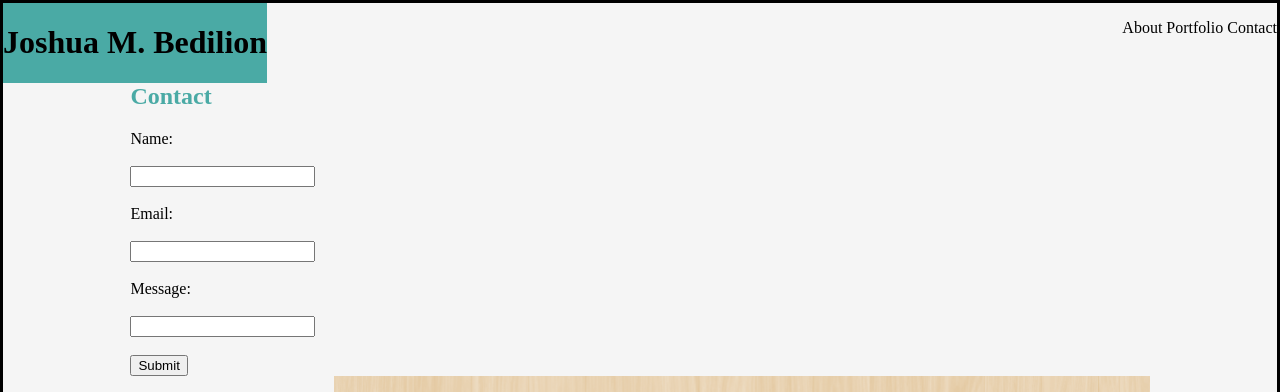
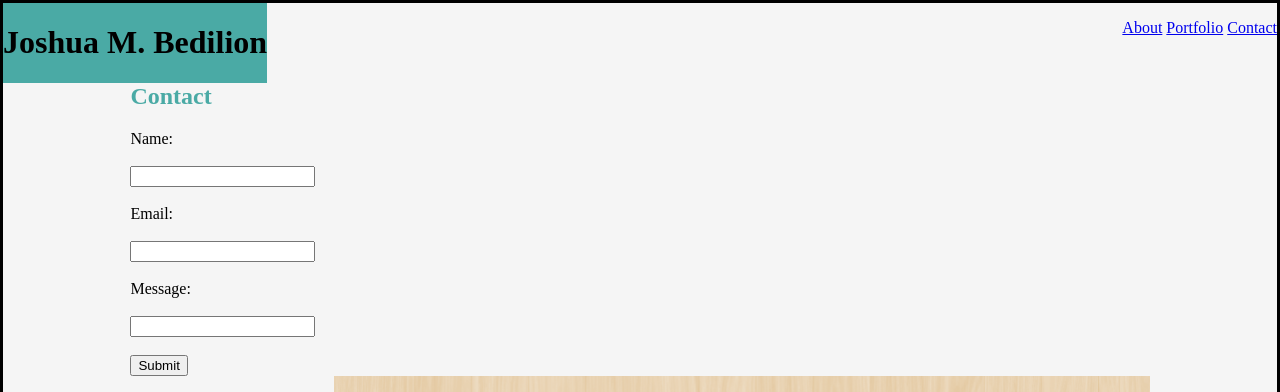
Before and after one commit to jbedilio/Basic-Portfolio, a plain HTML site: page contact.html in a window 1280 px wide. Shown: the top 392 px of the page. Drawn offline with Linux system fonts and the light colour scheme; files whose address does not match are found by name.

Commit message:
fixed all internal pg links

```diff
--- a/contact.html
+++ b/contact.html
@@ -13,9 +13,9 @@
 <body>
     <div class="div nav">
         <ul class="noStyle">
-            <li class="li">About</li>
-            <li class="li">Portfolio</li>
-            <li class="li">Contact</li>
+            <li class="li"><a href="index.html">About</a></li>
+            <li class="li"><a href="portfolio.html">Portfolio</a></li>
+            <li class="li"><a href="contact.html">Contact</a></li>
         </ul>
     </div>
     <div class="div name">
```
Also changed, not shown: portfolio.html (+3 -3 lines).
